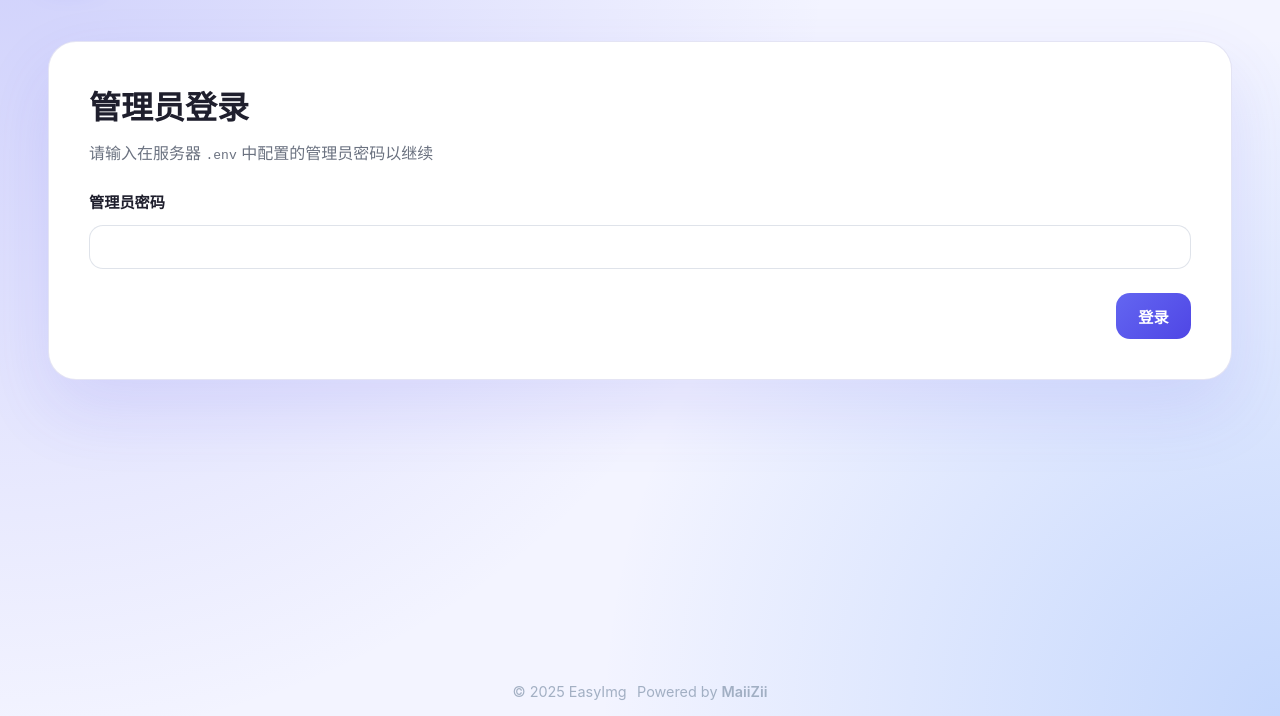
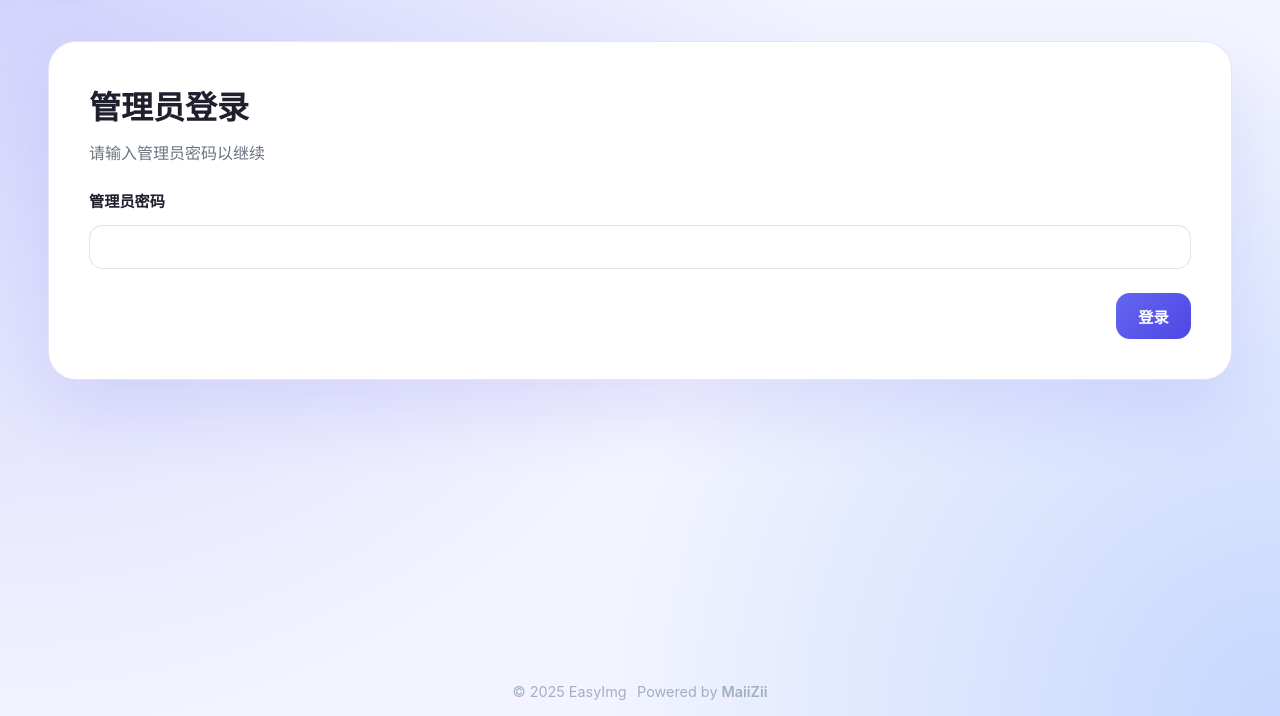
Before and after one commit to maiizii/easyimg, a plain HTML site: page www/admin.html in a window 1280 px wide. Shown: the part 84-800 px from the top of the page. Drawn offline with Linux system fonts and the light colour scheme.

Commit message:
Update admin.html

```diff
--- a/www/admin.html
+++ b/www/admin.html
@@ -32,7 +32,7 @@
           <div class="panel">
             <div class="panel-header">
               <h2 id="admin-login-title">管理员登录</h2>
-              <p class="muted">请输入在服务器 <code>.env</code> 中配置的管理员密码以继续</p>
+              <p class="muted">请输入管理员密码以继续</p>
             </div>
             <form id="admin-login-form" class="form-grid single-column">
               <label class="form-item">
```
